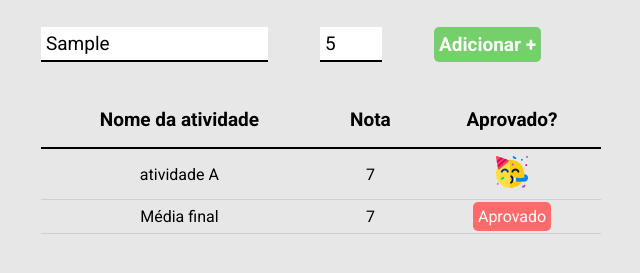
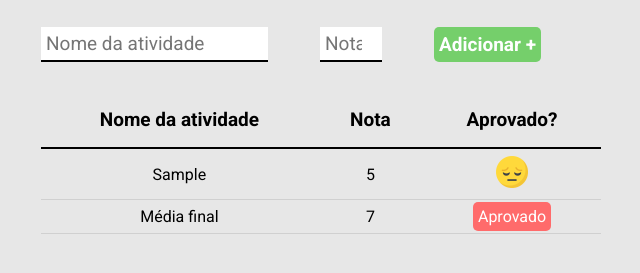
Before and after one commit to Felix-Alberto/calculadora-de-medias, a plain HTML site: page index.html in a window 1280 px wide. Both pictures are taken after typing "Sample", "5" into the empty fields and a click on the button "Adicionar +". Shown: the part 141-414 px from the top of the page, without its empty margins (319-959 px from the left). Drawn offline with Linux system fonts and the light colour scheme.

Commit message:
Removendo o corpo tbody

```diff
--- a/index.html
+++ b/index.html
@@ -29,11 +29,7 @@
             </tr>
         </thead>
         <tbody>
-            <tr>
-                <td>atividade A</td>
-                <td>7</td>
-                <td><img src="./images/aprovado.png" alt="Emoji festejando"></td>
-            </tr>
+
         </tbody>
         <tfoot>
             <tr>
--- a/main.js
+++ b/main.js
@@ -1,9 +1,24 @@
-const form = document.getElementById('form-atividade')
+const form = document.getElementById('form-atividade');
+ const imgAprovado = '<img src="./images/aprovado.png" alt="Emoji celebrando" />';
+ const imgReprovado = '<img src= "./images/reprovado.png" alt="Emoji desepcionado" />';
+
+linhas = ''
 form.addEventListener('submit', function(e){
     e.preventDefault();
 
     const inputNomeAtividade = document.getElementById('nome-atividade')
     const inputNotaAtividade = document.getElementById('nota-atividade')
 
+    let linha = '<tr>';
+    linha += `<td>${inputNomeAtividade.value}</td>`;
+    linha += `<td>${inputNotaAtividade.value}</ts>`;
+    linha += `<td>${inputNotaAtividade.value >=7 ? imgAprovado : imgReprovado }</td>`;
+    linha += '<tr>'
 
+    linhas += linha
+    const corpoTabela = document.querySelector('tbody');
+    corpoTabela.innerHTML = linhas;
+
+    inputNomeAtividade.value = '';
+    inputNotaAtividade.value = '';
 });
```
